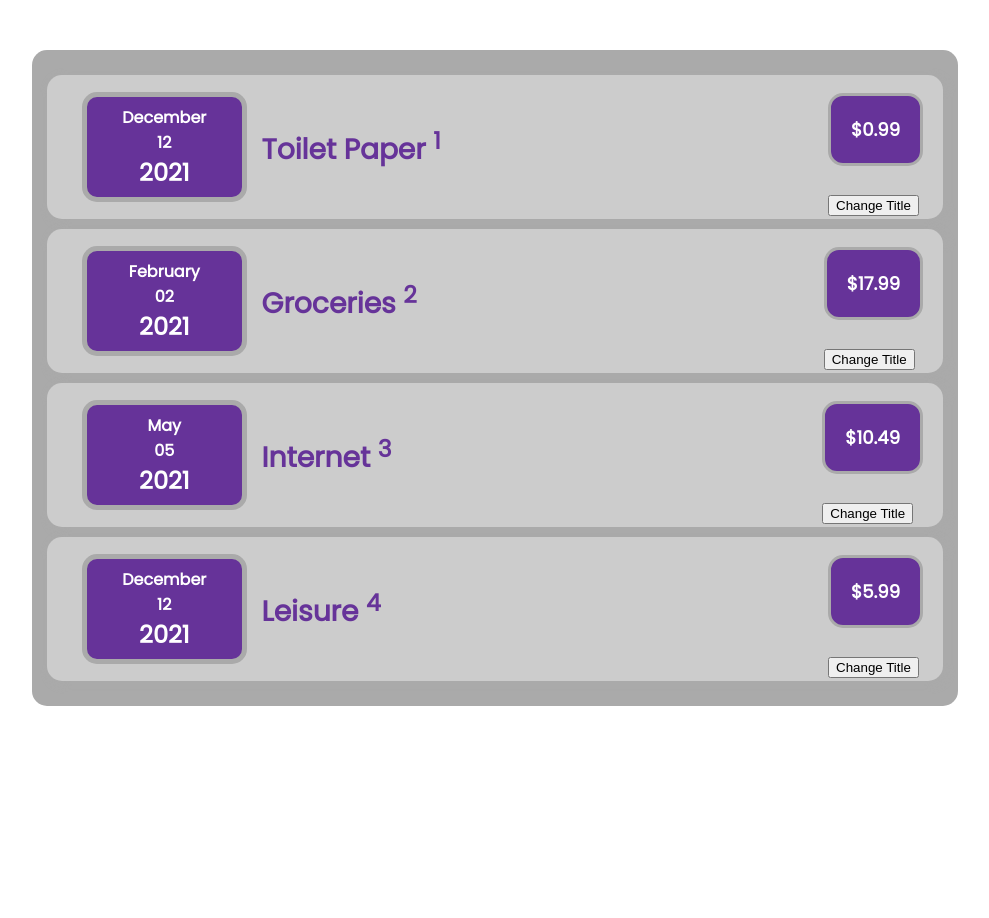
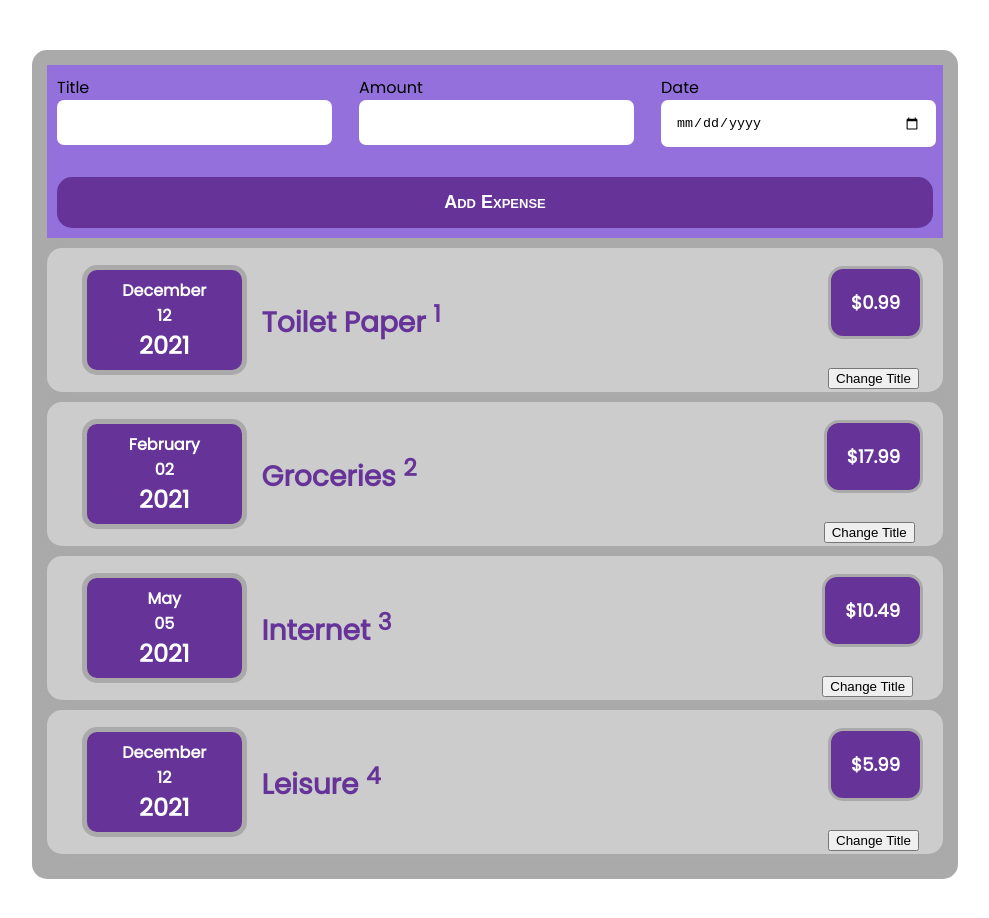
Before and after one commit to KramStyles/react_1, a React (Create React App) app: page / in a window 1280 px wide. Shown: the top 918 px of the page, without its empty margins (145-1134 px from the left). Before the commit the page ends 800 px from the top, so only its background shows below. Built offline with nearby package versions, Linux system fonts and the light colour scheme.

Commit message:
added design for expenseform

```diff
--- a/src/App.js
+++ b/src/App.js
@@ -1,4 +1,5 @@
 import ExpenseItem from "./components/Expenses/ExpenseItem";
+import NewExpense from "./components/NewExpenses/NewExpense";
 
 const App = () => {
     const expenses = [
@@ -12,6 +13,7 @@ const App = () => {
     })
     return (
         <div className={'main_container'}>
+            <NewExpense/>
             {details}
         </div>
     );
--- a/src/components/Expenses/ExpenseItem.css
+++ b/src/components/Expenses/ExpenseItem.css
@@ -3,6 +3,8 @@
 :root{
     --radius: 15px;
     --darky: #aaa;
+    --transit: .4s ease all;
+    --fast-transit: .1s ease all;
 }
 body{
     font-family: poppins;
@@ -22,7 +24,7 @@ body{
     display: flex;
     align-items: center;
     box-shadow: 3px 3px 10px var(--darky);
-    transition: .4s ease all;
+    transition: var(--transit);
 }
 .expense_container:hover{
     background-color: #fff;
--- a/src/components/NewExpenses/ExpenseForm.css
+++ b/src/components/NewExpenses/ExpenseForm.css
@@ -0,0 +1,44 @@
+.expense_form{
+    background-color: mediumpurple;
+    padding: 10px;
+    display: grid;
+    grid-template-columns: 1fr 1fr 1fr;
+    grid-gap: 30px;
+}
+.form_input input{
+    width: 90%;
+    padding: var(--radius);
+    border: none;
+    border-radius: 7px;
+    transition: var(--transit);
+}
+.form_input input:focus{
+    outline: none;
+    background-color: #ddd;
+}
+.form_submit{
+    grid-column: 1/-1;
+}
+.form_submit input{
+    background-color: rebeccapurple;
+    color: white;
+    font-weight: bold;
+    padding: var(--radius);
+    border-radius: var(--radius);
+    text-align: center;
+    border: none;
+    width: 100%;
+    font-size: 18px;
+    font-variant: small-caps;
+    transition: var(--transit);
+    cursor: pointer;
+}
+.form_submit input:hover{
+    box-shadow: 0 1px 8px black;
+    background-color: darkviolet;
+}
+.form_submit input:active{
+    transition: var(--fast-transit);
+    background-color: black;
+    transform: scale(0.95);
+}
--- a/src/components/NewExpenses/ExpenseForm.js
+++ b/src/components/NewExpenses/ExpenseForm.js
@@ -2,8 +2,22 @@ import './ExpenseForm.css'
 
 export default function ExpenseForm() {
     return (
-        <form action="">
-
+        <form action="" className={'expense_form'}>
+            <div className="form_input">
+                <label htmlFor="txtInput">Title</label>
+                <input type="text" id={'txtInput'}/>
+            </div>
+            <div className="form_input">
+                <label htmlFor="txtAmount">Amount</label>
+                <input type="number" id={'txtAmount'} min={'0.01'} step={'0.01'}/>
+            </div>
+            <div className="form_input">
+                <label htmlFor="txtDate">Date</label>
+                <input type="date" id={'txtDate'} min={'2018-01-01'} max={'2023-12-12'}/>
+            </div>
+            <div className={'form_submit'}>
+                <input type="button" value="Add Expense"/>
+            </div>
         </form>
     )
 }
```
